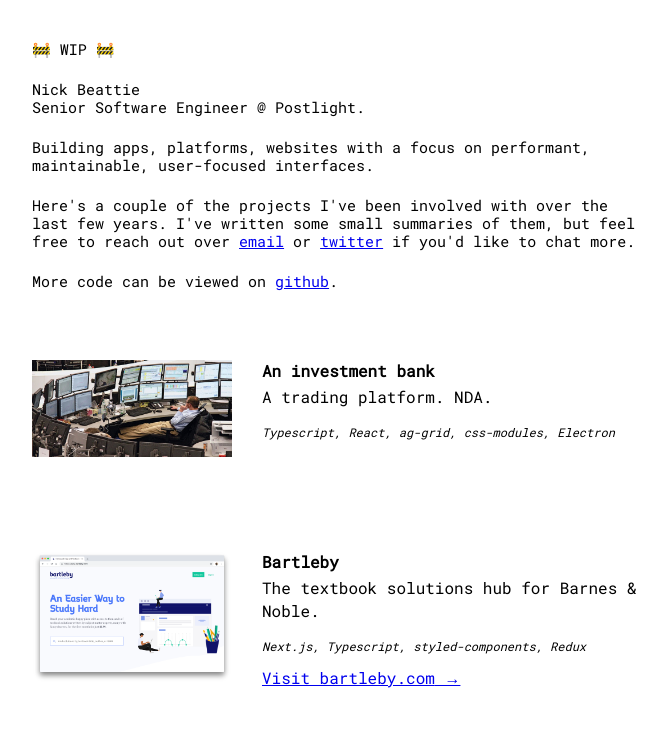
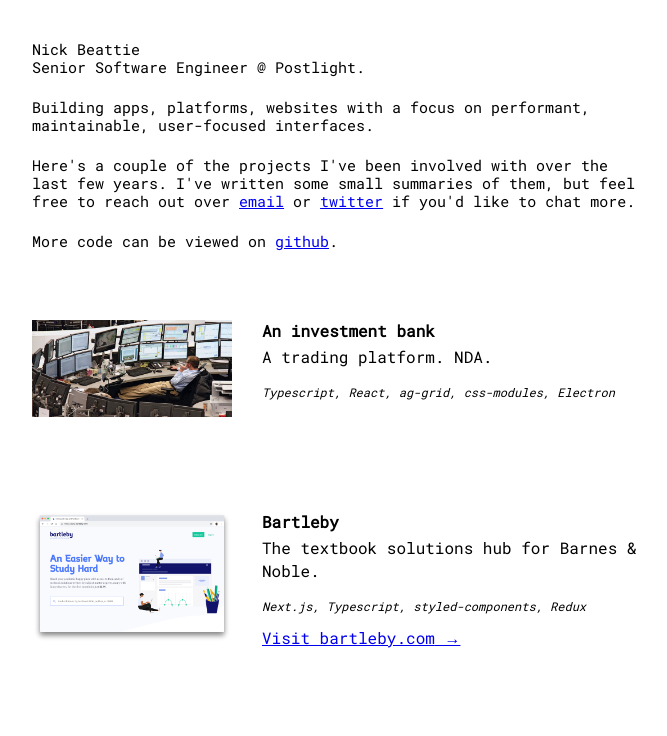
Before and after one commit to nickbytes/website, a Gatsby site: page / in a window 1280 px wide. Shown: the top 736 px of the page, without its empty margins (304-971 px from the left). Built offline with nearby package versions, Linux system fonts and the light colour scheme; Gatsby itself is replaced by a stand-in of ours; some packages are replaced by stand-ins of ours.

Commit message:
refeactor: remove unnecessary title

```diff
--- a/src/components/Header/index.js
+++ b/src/components/Header/index.js
@@ -1,11 +1,9 @@
 import React from 'react'
-import Link from 'gatsby-link'
 import { Headline, Wrapper, Sub, Container } from './styles'
 
 const Header = () => (
   <Wrapper>
     <Container>
-      <Sub>🚧 WIP 🚧</Sub>
       <Headline>Nick Beattie</Headline>
       <Sub>Senior Software Engineer @ Postlight.</Sub>
 
```
